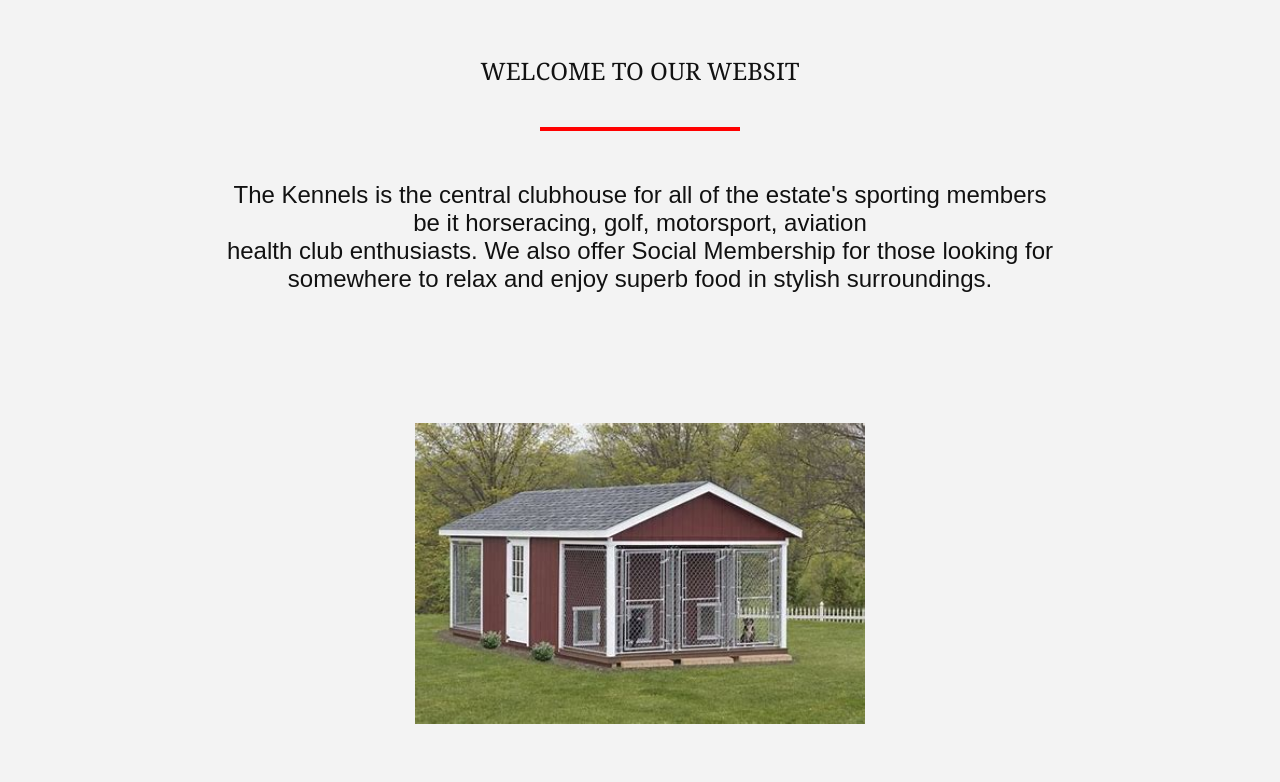
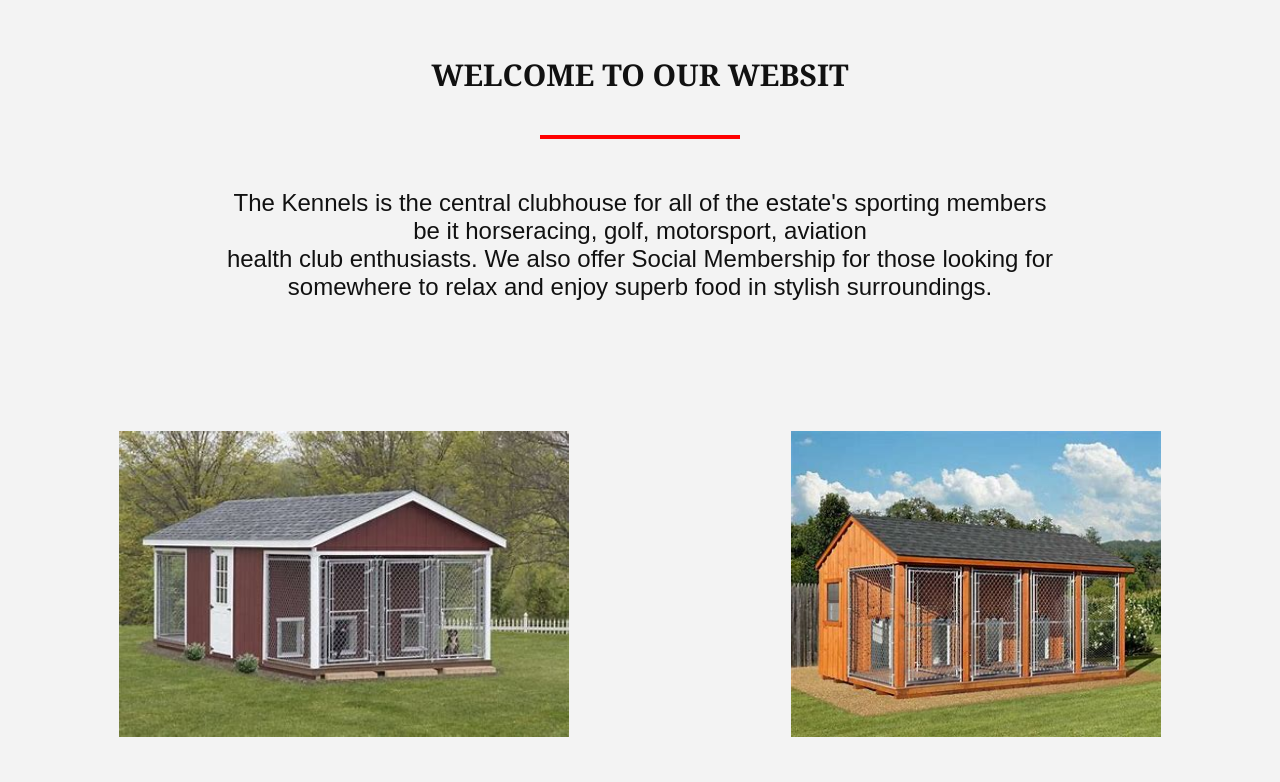
Before and after one commit to DalilaBou/Dogkennel, a plain HTML site: page index.html in a window 1280 px wide. Shown: the part 520-1302 px from the top of the page. Drawn offline with Linux system fonts and the light colour scheme.

Commit message:
Add files via upload

```diff
--- a/index.html
+++ b/index.html
@@ -47,7 +47,7 @@
 
             <div class="img-dog">
             <img src="kennel.jpg" alt=" luxury kennels"  width="450">
-            <img src="kennel1.jpg" alt=" luxury kennels " width=365>
+            <img src="kennel1.jpg" alt=" luxury kennels " width=370>
             </div>
 
 
--- a/stayle.css
+++ b/stayle.css
@@ -58,8 +58,8 @@ header nav ul a:hover {
 
 #index-h1 {
     font-family:Cambria, Cochin, Georgia, Times, 'Times New Roman', serif;
-    font-size: 24px;
-    font-weight: 500;
+    font-size: 30px;
+    font-weight: 600;
     color: #111;
     text-transform: uppercase;
     display: block;
@@ -82,7 +82,7 @@ header nav ul a:hover {
 #index-p{
     font-family: Arial, Helvetica, sans-serif;
     font-size: 24px;
-    font-weight: 500;
+    font-weight: 400;
     color: #111;
     text-transform: inherit;
     display: block;
@@ -92,13 +92,15 @@ header nav ul a:hover {
 }
 .img-dog{
 
-    display: block;
+    display: flex;
     margin: 0 auto;
-    text-align: center;
+    text-align: left;
     padding: 50px 0;
 }
-.img :hover{
+.img-dog :hover{
     cursor: pointer;
+    opacity: 0.4;
+    transition: 0.4s;
 
 }
 
```
Also changed, not shown: about .html (+1 -1 lines), contact .html (+6 -6 lines), about.png (added), contact.png (added).
